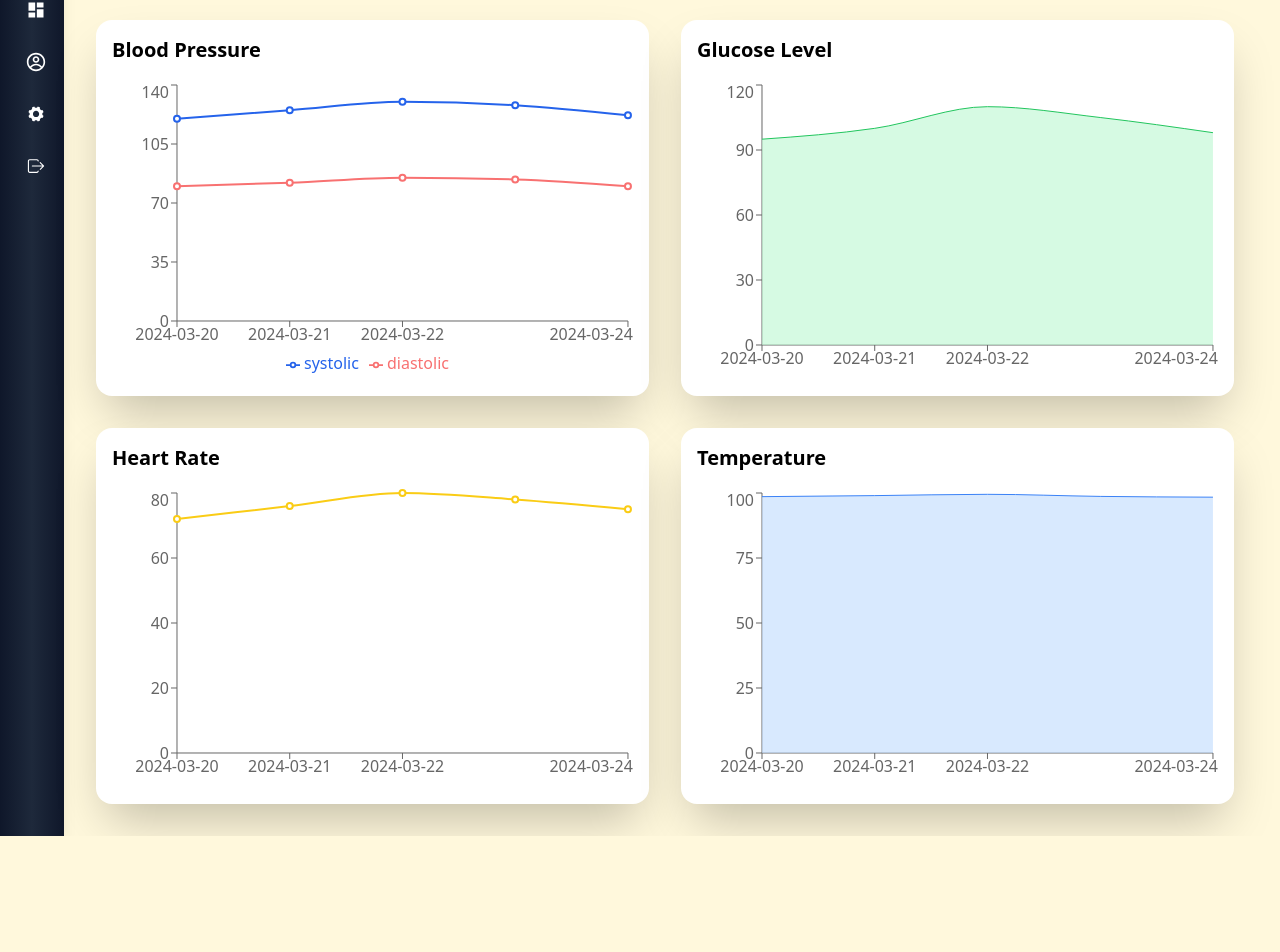
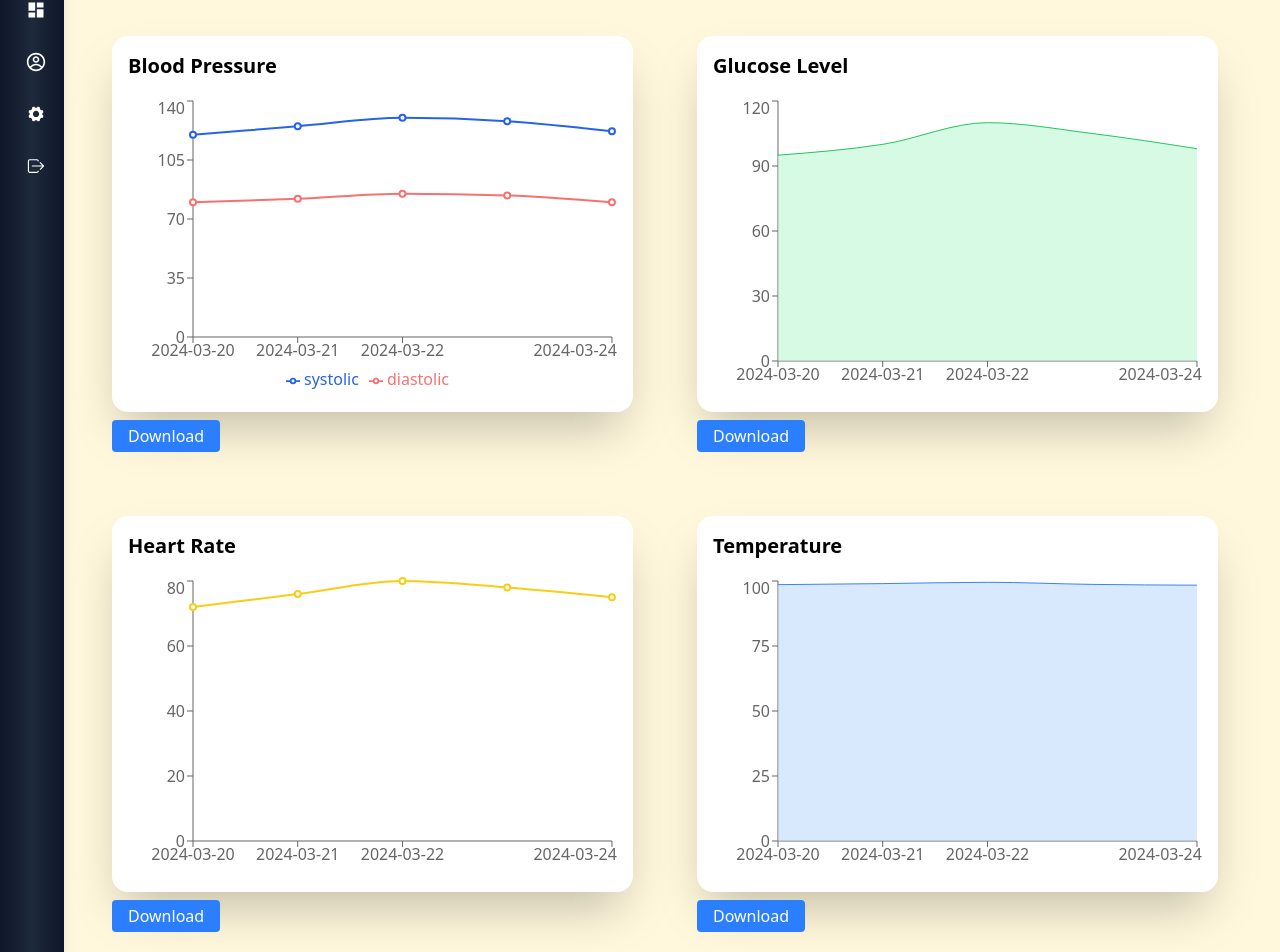
Before and after one commit to SBeeeee/CareConnect, a Next.js app: page /trends in a window 1280 px wide. Shown: the part 128-1080 px from the top of the page. Before the commit the page ends 964 px from the top, so only its background shows below. Built offline with nearby package versions, Linux system fonts and the light colour scheme.

Commit message:
minor changes added

```diff
--- a/package.json
+++ b/package.json
@@ -9,6 +9,7 @@
     "lint": "next lint"
   },
   "dependencies": {
+    "html2canvas": "^1.4.1",
     "next": "15.2.3",
     "react": "^19.0.0",
     "react-dom": "^19.0.0",
--- a/src/app/components/Cards.jsx
+++ b/src/app/components/Cards.jsx
@@ -24,10 +24,10 @@ function Cards() {
 
   return (
     <div>
-        <h1 className="text-4xl font-bold text-slate-900 text-center mt-4 mb-2">Services We Provide</h1>
+        <h1 className="text-4xl font-bold text-slate-900 text-center mt-4 mb-2 ">Services We Provide</h1>
 <div className="flex justify-evenly">
         {display.map((element,index)=>(
-            <div key={index} className="border-4 w-60 rounded-4xl h-44 shadow-2xl border-black ml-4 p-2 bg-gradient-to-r from-[#0f172a] via-[#1e293b] to-[#0f172a] text-white">
+            <div key={index} className="border-4 w-60 rounded-4xl hover:scale-105 h-44 shadow-2xl border-black ml-4 p-2 bg-gradient-to-r from-[#0f172a] via-[#1e293b] to-[#0f172a] text-white">
                     <div className="font-semibold text-lg text-center">
                       {element.title}
                     </div>
--- a/src/app/components/HeroSection.jsx
+++ b/src/app/components/HeroSection.jsx
@@ -1,12 +1,13 @@
 import React from 'react'
 import TableStat from './TableStat'
 import "../globals.css"
+import Link from 'next/link'
 
 function HeroSection() {
   return (
     <div className="  z-30  mt-2 mx-4 flex flex-wrap justify-center gap-2  text-slate-900">
       <div className="md:text-5xl rounded-2xl font-bold md:w-[48%] p-4 "><div>🩺  Your Health, Your Control  Access records, track appointments, manage meds, and stay</div>
-       <div className="flex justify-end"><button className="text-white border-black border-x-4 bg-gradient-to-r from-[#0f172a] via-[#1e293b] to-[#0f172a] rounded-3xl  border-y-2 text-sm p-0.5 px-4 font-medium w-36 hover:cursor-pointer mt-2">Book Appointment</button></div>
+      <div className="flex justify-end"><Link href="trends" className="text-white border-black border-x-4 bg-gradient-to-r from-[#0f172a] via-[#1e293b] to-[#0f172a] rounded-3xl  border-y-2 text-sm p-2 px-4 font-medium w-36 hover:cursor-pointer mt-2">Visualize Trends  </Link></div>
       </div>
 
       <div className="md:w-[48%] w-full  gap-2 rounded-2xl p-4 ">
--- a/src/app/components/Sidebar.jsx
+++ b/src/app/components/Sidebar.jsx
@@ -12,7 +12,7 @@ function Sidebar() {
 
       <div className="flex justify-between items-center p-4">
         {Open && <h1 className="text-lg font-medium">CareConnect</h1>}
-        <button  className="text-white">
+        <button  className="text-white ml-2">
           {Open ? "◀" : "▶"}
         </button>
       </div>
--- a/src/app/trends/components/Visualization.jsx
+++ b/src/app/trends/components/Visualization.jsx
@@ -1,13 +1,28 @@
 'use client'
-import React from 'react'
+import React, { useRef } from 'react';
+import html2canvas from 'html2canvas';
 import BloodPressureChart from './BloodPressureChart';
 import GlucoseChart from './GlucoseChart';
 import HeartRateChart from './HeartChart';
 import TemperatureChart from './TemperatureChart';
 import { HealthTrends } from '@/app/data/HealthTrends';
 
+function Visualization() {
+  const bpRef = useRef(null);
+  const glucoseRef = useRef(null);
+  const heartRateRef = useRef(null);
+  const temperatureRef = useRef(null);
 
-function Visualization() {
+  const downloadChart = (ref, filename) => {
+    if (ref.current) {
+      html2canvas(ref.current).then((canvas) => {
+        const link = document.createElement('a');
+        link.href = canvas.toDataURL('image/png');
+        link.download = `${filename}.png`;
+        link.click();
+      });
+    }
+  };
 
   const processBloodPressure = () => {
     return HealthTrends
@@ -55,21 +70,44 @@ function Visualization() {
     <div className="p-8 min-h-screen">
       <h1 className="text-3xl font-bold mb-8">Health Trends</h1>
       <div className="flex flex-wrap gap-8">
-        <div className="w-full md:w-[48%]">
+        <div className="w-full md:w-[48%]  p-4  rounded-lg" ref={bpRef}>
           <BloodPressureChart data={bloodPressureData} />
+          <button
+            className="mt-2 bg-blue-500 text-white py-1 px-4 rounded hover:bg-blue-600"
+            onClick={() => downloadChart(bpRef, 'BloodPressureChart')}>
+            Download
+          </button>
         </div>
-        <div className="w-full md:w-[48%]">
+
+        <div className="w-full md:w-[48%]  p-4  rounded-lg" ref={glucoseRef}>
           <GlucoseChart data={glucoseData} />
+          <button
+            className="mt-2 bg-blue-500 text-white py-1 px-4 rounded hover:bg-blue-600"
+            onClick={() => downloadChart(glucoseRef, 'GlucoseChart')}>
+            Download
+          </button>
         </div>
-        <div className="w-full md:w-[48%]">
+
+        <div className="w-full md:w-[48%] p-4  rounded-lg" ref={heartRateRef}>
           <HeartRateChart data={heartRateData} />
+          <button
+            className="mt-2 bg-blue-500 text-white py-1 px-4 rounded hover:bg-blue-600"
+            onClick={() => downloadChart(heartRateRef, 'HeartRateChart')}>
+            Download
+          </button>
         </div>
-        <div className="w-full md:w-[48%]">
+
+        <div className="w-full md:w-[48%] p-4 rounded-lg" ref={temperatureRef}>
           <TemperatureChart data={temperatureData} />
+          <button
+            className="mt-2 bg-blue-500 text-white py-1 px-4 rounded hover:bg-blue-600"
+            onClick={() => downloadChart(temperatureRef, 'TemperatureChart')}>
+            Download
+          </button>
         </div>
       </div>
     </div>
-  )
+  );
 }
 
-export default Visualization
+export default Visualization;
```
Also changed, not shown: 1 other file (tests, documents, lock files or other folders).
